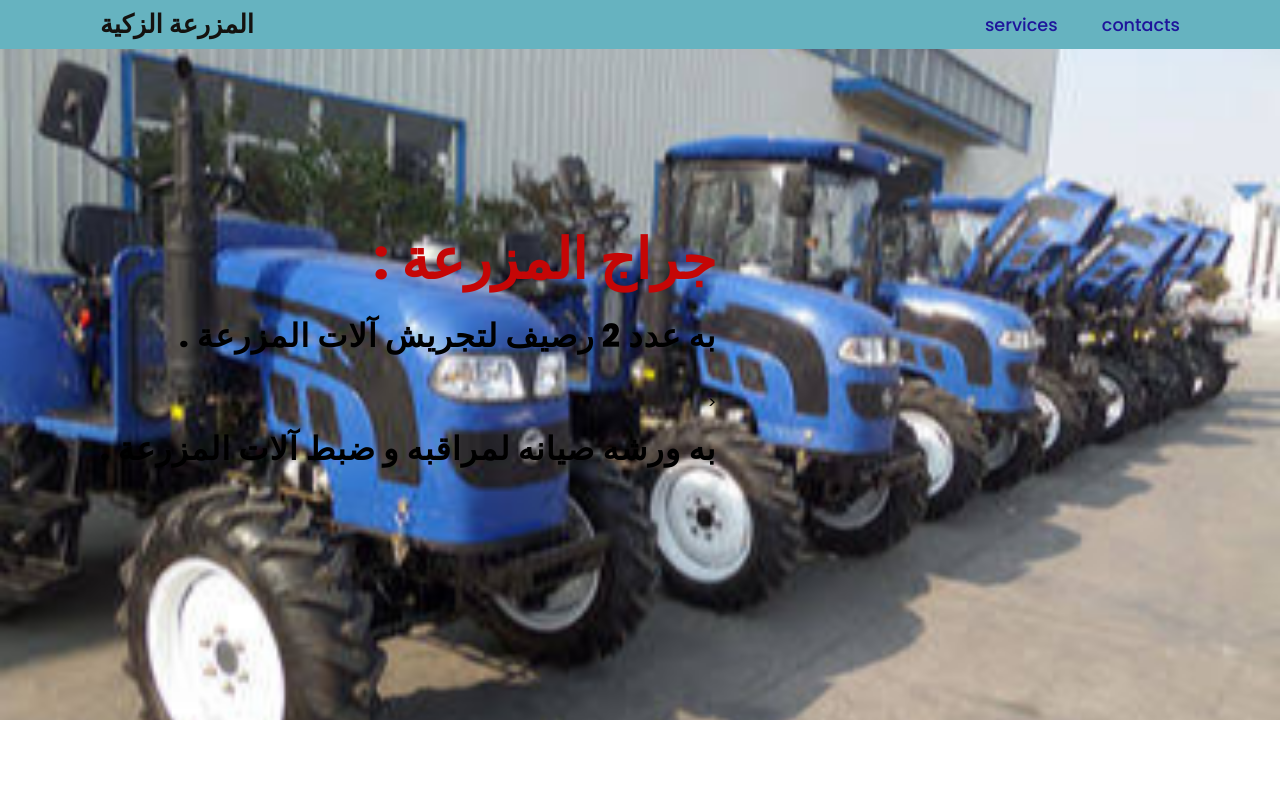
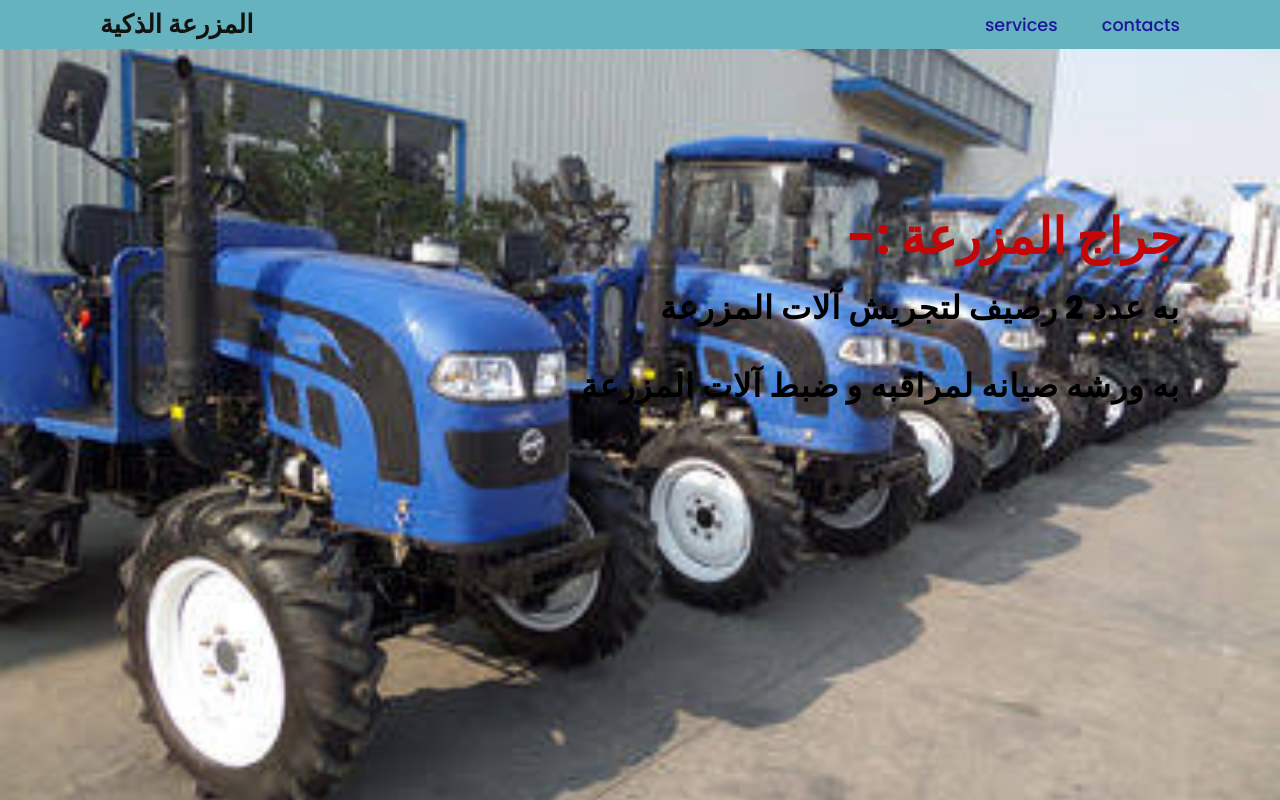
Before and after one commit to rady222/farmgarash, a plain HTML site: page index.html in a window 1280 px wide. Drawn offline with Linux system fonts and the light colour scheme.

Commit message:
Add files via upload

```diff
--- a/index.html
+++ b/index.html
@@ -10,7 +10,7 @@
 </head>
 <body>
     <header>
-        <a href="#" class="logo">المزرعة الزكية </a>
+        <a href="#" class="logo">المزرعة الذكية </a>
         <nav class="navigation">
             <a href="#services">services</a>
             <a href="#contacts">contacts</a>
@@ -21,13 +21,9 @@
 
     <section class="main">
         <div>
-             <center align ="right">
-            <h2 >  : جراج المزرعة  </h2>
-
-            <h3> . به عدد 2 رصيف لتجريش آلات المزرعة  </h3>>
-            <h4>  . به ورشه صيانه لمراقبه و ضبط آلات المزرعة </h4>
-              </center>
-
+            <h2 ><p align="right"class="title">  -: جراج المزرعة  </p></h2>
+            <h3><p align="right"class="title">  به عدد 2 رصيف لتجريش آلات المزرعة  </p></h3>
+            <h3><p align="right"class="title">  به ورشه صيانه لمراقبه و ضبط آلات المزرعة </p></h3>
         </div>
 
     </section>
--- a/style.css
+++ b/style.css
@@ -47,23 +47,21 @@ section{
 
 .main{
     width: 100%;
-    min-height: 90vh;
-    display: flex;
+    min-height: 100vh;
     align-items: center;
     background: url(images/images.jpeg-5.jpg) no-repeat;
     background-size: cover;
     background-position: center;
-    background-attachment: fixed;
 
 }
 
 .main h2{
 
     color: rgb(197, 6, 6);
-    font-size: 3.5em;
+    font-size: 3.1em;
     font-weight: 700;
+
 }
-
 
 .main h3 {
     color: #000000;
@@ -73,11 +71,3 @@ section{
     margin-top: 10px;
     margin-bottom: 30px;
 }
-.main h4 {
-    color: #000000;
-    font-size: 2em;
-    font-weight: 800;
-    letter-spacing: 1px;
-    margin-top: 10px;
-    margin-bottom: 30px;
-}
```
Also changed, not shown: qr-code (جراج المزرعة).png (added), 1 other file.
